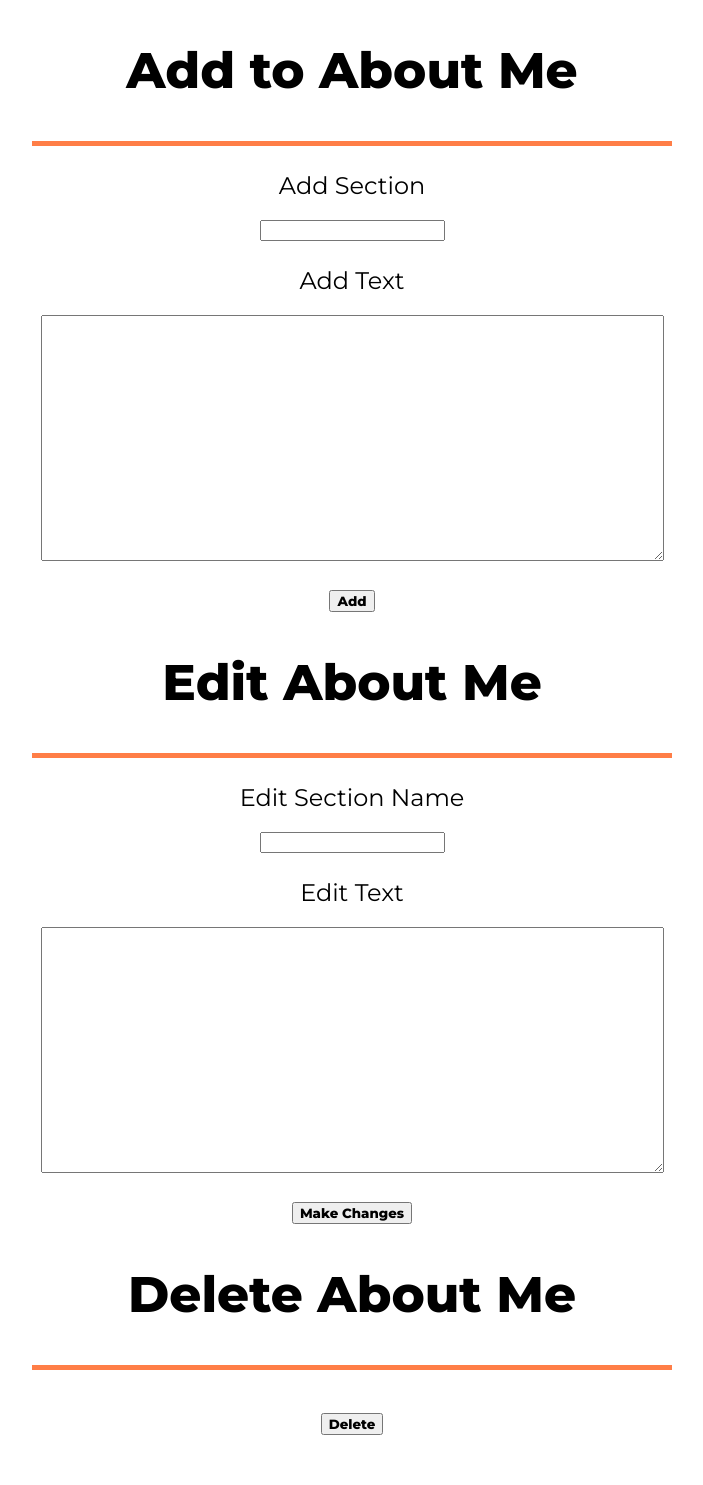
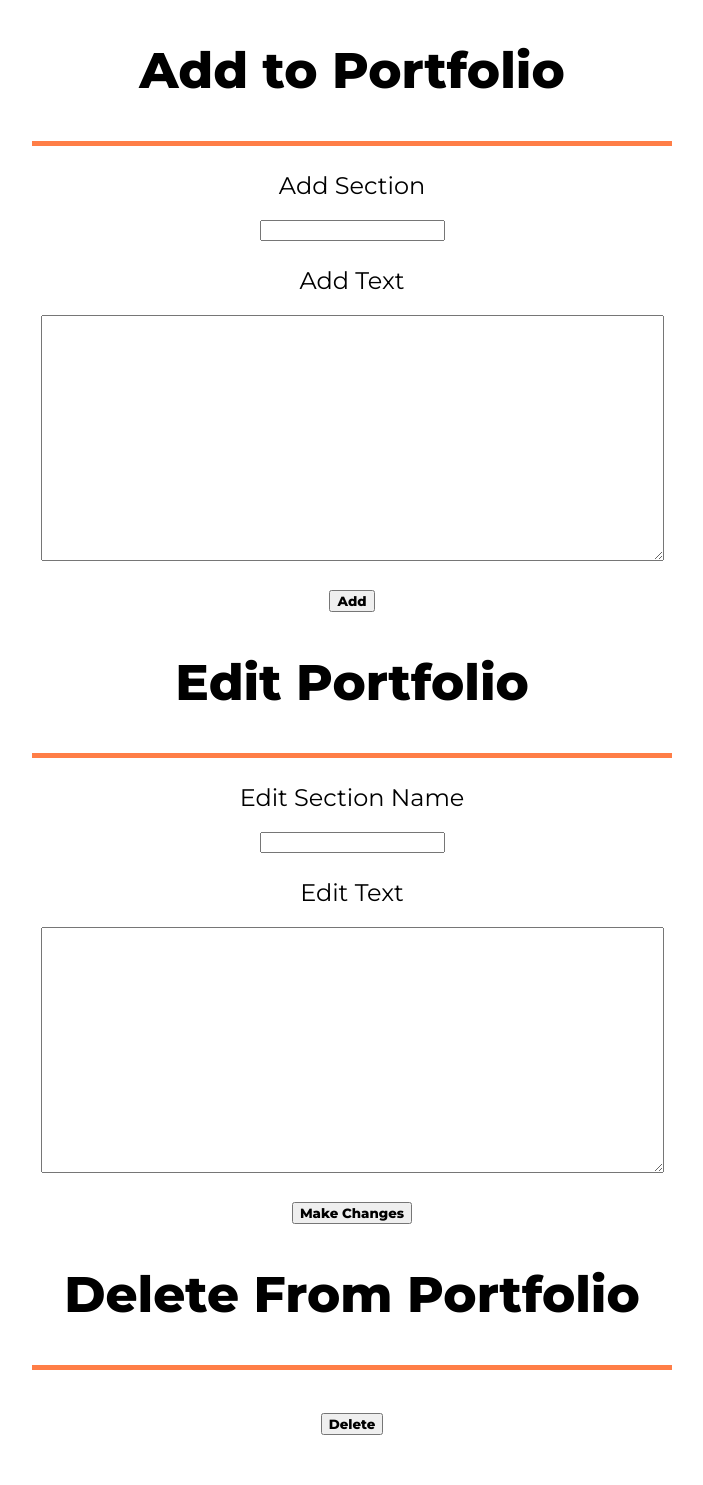
Before and after one commit to FuryMuso/Project-2-CMS, a PHP site: page /portfolio-form.php in a window 1280 px wide. Shown: the whole page, without its empty margins (288-991 px from the left). Run offline with PHP 8.4, Linux system fonts and the light colour scheme.

Commit message:
completed basic portfolio cms form

```diff
--- a/portfolio-form.php
+++ b/portfolio-form.php
@@ -4,12 +4,12 @@
     <link href="https://fonts.googleapis.com/css?family=Montserrat:400,800" rel="stylesheet">
     <link href="https://fonts.googleapis.com/css?family=Raleway: 400,700" rel="stylesheet">
     <link href="cms-form.css" type="text/css" rel="stylesheet">
-    <title>CMS page</title>
+    <title>Portfolio CMS page</title>
 </head>
 <body>
 <div class="cmsForm">
     <form action="PDO-insert.php" method="POST">
-        <h1>Add to About Me</h1>
+        <h1>Add to Portfolio</h1>
         <h2>Add Section</h2>
             <input type="text" name="content_name">
         <h2>Add Text</h2>
@@ -18,7 +18,7 @@
             <input class="editingButton" type="submit" value="Add">
     </form>
     <form action="PDO-insert.php" method="POST">
-        <h1>Edit About Me</h1>
+        <h1>Edit Portfolio</h1>
         <h2>Edit Section Name</h2>
             <input type="text" name="content_name">
         <h2>Edit Text</h2>
@@ -27,7 +27,7 @@
             <input class="editingButton" type="submit" value="Make Changes">
     </form>
     <form action="" method="POST">
-        <h1>Delete About Me</h1>
+        <h1>Delete From Portfolio</h1>
         <br>
             <input class="editingButton" type="submit" value="Delete">
     </form>
```
